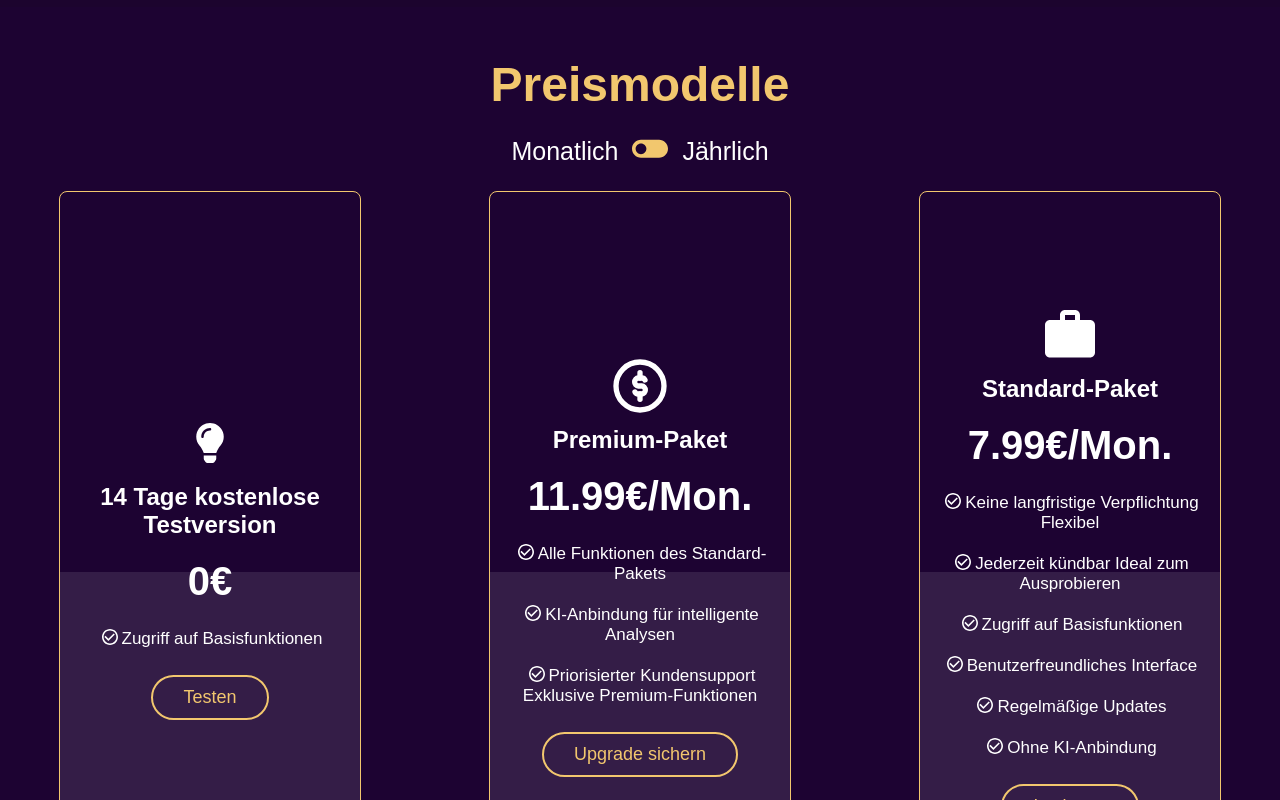
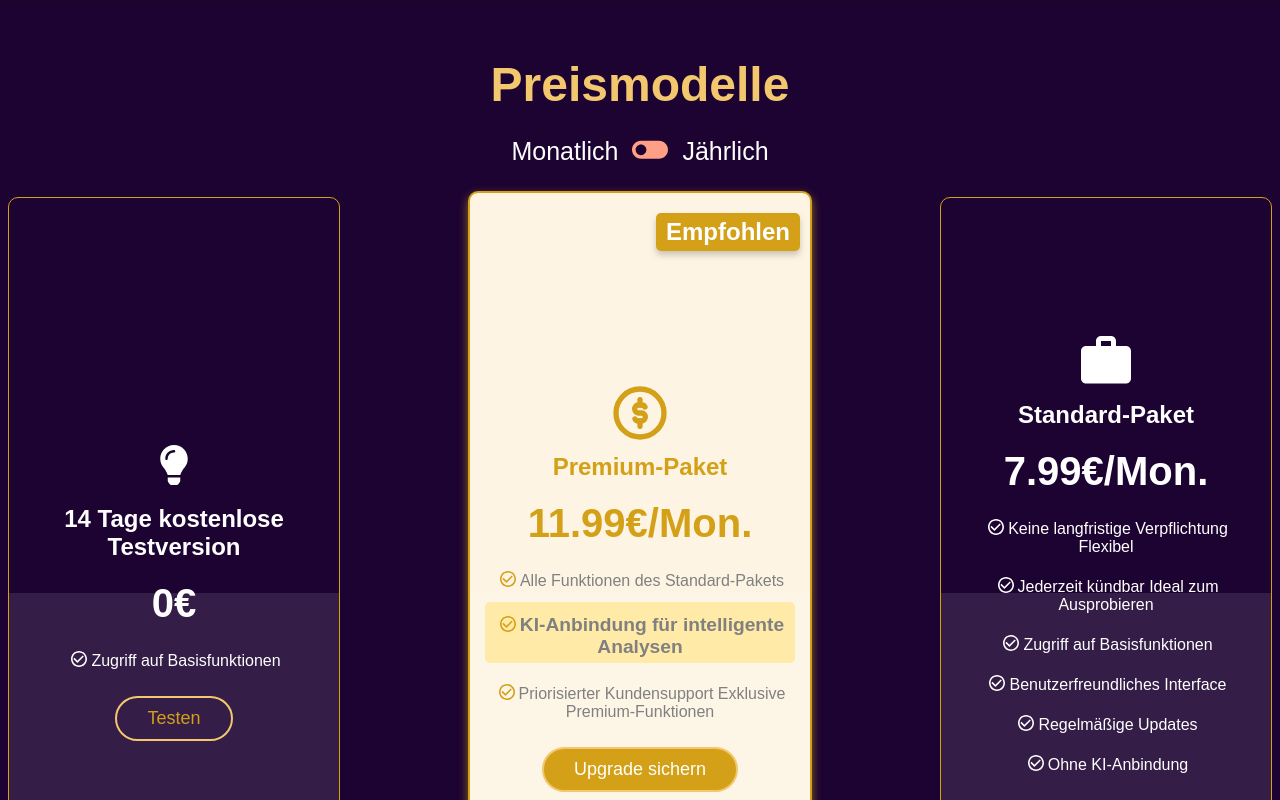
Before and after one commit to RalfHof/nextjs-boilerplate, a Next.js app: page /info in a window 1280 px wide. Shown: the part 2620-3420 px from the top of the page. Built offline with nearby package versions, Linux system fonts and the light colour scheme.

Commit message:
New Features

```diff
--- a/src/components/pricing/page.tsx
+++ b/src/components/pricing/page.tsx
@@ -41,7 +41,7 @@ export default function PricingPage() {
                 <div style={{ display: "flex", flexDirection: "row", justifyContent: "center", alignItems: "center", fontSize: "25px" }}>
                     <p >Monatlich</p>
                     <button id='ToggleButtonPricing' onClick={handleToggle}>
-                        {isToggleOn ? <ToggleOffIcon style={{ pointerEvents: "all" }} /> : <ToggleOnIcon style={{ color: "blue", pointerEvents: "all" }} />}
+                        {isToggleOn ? <ToggleOffIcon style={{ cursor: "pointer" }} /> : <ToggleOnIcon style={{ color: "#17c0a5", cursor: "pointer" }} />}
                     </button>
                     <p >
                         Jährlich
@@ -74,6 +74,7 @@ export default function PricingPage() {
                     ]}
                     buttonText="Upgrade sichern"
                     displaySavings={isToggleOn}
+                    isPremium={true} // Neue Prop hinzufügen
                 />
 
                 <PricingOption
--- a/src/components/pricingoptions/page.tsx
+++ b/src/components/pricingoptions/page.tsx
@@ -1,4 +1,4 @@
-"use client"
+"use client";
 
 import { ReactNode } from 'react';
 import CheckCircleOutlineIcon from '@mui/icons-material/CheckCircleOutline';
@@ -19,51 +19,122 @@ const PricingOption = ({
     title,
     icon,
     content,
-    price = '0€', // Standardwert
-    savings = 0, // Standardwert
-    savingsPercent = '0%', // Standardwert
-    totalCost = '€0', // Standardwert
+    price = '0€',
+    savings = 0,
+    savingsPercent = '0%',
+    totalCost = '€0',
     buttonText,
-    displaySavings = true // Standardwert für displaySavings, wenn nicht übergeben
-}: PricingOptionProps) => {
+    displaySavings = true,
+    isPremium = false // Neue Prop
+}: PricingOptionProps & { isPremium?: boolean }) => {
     return (
-        <div className='ContainerAllOptions'>
+        <div
+            className='ContainerAllOptions'
+            style={{
+                border: isPremium ? "2px solid #d4a017" : "1px solid #d4a017",
+                backgroundColor: isPremium ? "#fdf4e3" : "#1d0332",
+                boxShadow: isPremium ? "0px 4px 10px rgba(255, 215, 0, 0.5)" : "none",
+                padding: isPremium ? "20px" : "15px",
+                borderRadius: "10px",
+                position: "relative",
+            }}
+        >
+            {/* Empfohlen-Badge */}
+            {isPremium && (
+                <div
+                    style={{
+                        position: "absolute",
+                        top: "20px",
+                        right: "10px",
+                        backgroundColor: "#d4a017",
+                        color: "#fff",
+                        fontWeight: "bold",
+                        padding: "5px 10px",
+                        borderRadius: "5px",
+                        fontSize: "1.5rem",
+                        boxShadow: "0px 4px 6px rgba(0, 0, 0, 0.2)"
+                    }}
+                >
+                    Empfohlen
+                </div>
+            )}
             <div className='ContainerPinkDiv'></div>
-            <div className='DivAroundIcon'>
+            <div className='DivAroundIcon' style={{ color: isPremium ? "#d4a017" : "#fff" }}>
                 {icon}
             </div>
-            <div style={{ width: "100%", textAlign: "center" }}>
-                <h1 style={{ margin: "10px" }}>{title}</h1>
+            <div style={{ width: "100%", textAlign: "center", display: "flex", justifyContent: "center", alignItems: "center", gap: "10px" }}>
+                <h1 style={{ margin: "10px", color: isPremium ? "#d4a017" : "#fff" }}>{title}</h1>
             </div>
             <div style={{ textAlign: "center" }}>
-                <h4 style={{ fontSize: "40px", margin: "10px" }}>{price}</h4>
+                <h4 style={{ fontSize: "40px", margin: "10px", color: isPremium ? "#d4a017" : "#fff" }}>{price}</h4>
 
                 {!displaySavings && savings > 0 && (
-                    <div>
-                        <p style={{ fontSize: "25px", color: "green", margin: "20px" }}>
+                    <div style={{ textAlign: "center", margin: "20px 0" }}>
+                        <p
+                            style={{
+                                fontSize: "1.5rem",
+                                color: "#28a745", // Dezentes und professionelles Grün
+                                marginBottom: "10px",
+                                fontWeight: "bold",
+                                textShadow: "1px 1px 2px rgba(0, 0, 0, 0.2)", // Subtiler Schatten für besseren Kontrast
+                            }}
+                        >
                             Du sparst {savings}€ ({savingsPercent}%) im Jahr!
                         </p>
-                        <p style={{ fontSize: "25px", color: "#f2c76e", margin: "20px" }}>
+                        <p
+                            style={{
+                                fontSize: "1.5rem",
+                                color: "#ffcc00", // Angenehmes Goldgelb
+                                fontWeight: "bold",
+                                textShadow: "1px 1px 2px rgba(0, 0, 0, 0.2)", // Gleicher Schatteneffekt
+                            }}
+                        >
                             Einmalige Zahlung: {totalCost}
                         </p>
                     </div>
+
                 )}
+
             </div>
 
             {content.map((item) => (
                 <div className='ContainerContentArrayAll' key={item.Content}>
-                    <p className='ParagraphAllSame'>
-                        <CheckCircleOutlineIcon className='StylingAroundIcons' />
+                    <p
+                        className='ParagraphAllSame'
+                        style={{
+                            color: isPremium ? "grey" : "#fff",
+                            fontWeight: item.Content === "KI-Anbindung für intelligente Analysen" ? "bold" : "normal",
+                            fontSize: item.Content === "KI-Anbindung für intelligente Analysen" ? "1.2rem" : "inherit",
+                            backgroundColor: item.Content === "KI-Anbindung für intelligente Analysen" ? (isPremium ? "#ffeaa7" : "#3a0656") : "inherit",
+                            padding: item.Content === "KI-Anbindung für intelligente Analysen" ? "5px" : "inherit",
+                            borderRadius: item.Content === "KI-Anbindung für intelligente Analysen" ? "5px" : "inherit",
+                        }}
+                    >
+                        <CheckCircleOutlineIcon
+                            className='StylingAroundIcons'
+                            style={{
+                                color:
+                                    item.Content === "KI-Anbindung für intelligente Analysen"
+                                        ? (isPremium ? "#d4a017" : "#fff")
+                                        : (isPremium ? "#d4a017" : "#fff"),
+                            }}
+                        />
                         {item.Content}
                     </p>
-
                 </div>
-
             ))}
 
 
             <div className='ContainerAroundAllBtn'>
-                <button className='AllBtnSame'>{buttonText}</button>
+                <button
+                    className='AllBtnSame'
+                    style={{
+                        backgroundColor: isPremium ? "#d4a017" : "inherit",
+                        color: isPremium ? "#fff" : "#d4a017",
+                    }}
+                >
+                    {buttonText}
+                </button>
             </div>
         </div>
     );
--- a/src/globals.css
+++ b/src/globals.css
@@ -717,14 +717,14 @@ a:hover {
 }
 
 #ToggleButtonPricing {
-  cursor: pointer;
   background-color: inherit;
   border: none;
-  color: #f2c76e;
+  color: #ff9f86;
   padding: 0;
+  margin: 0;
   margin-left: 20px;
   margin-right: 20px;
-  pointer-events: none;
+  margin-top: 3px;
   transform: scale(1.8);
 }
 
```
